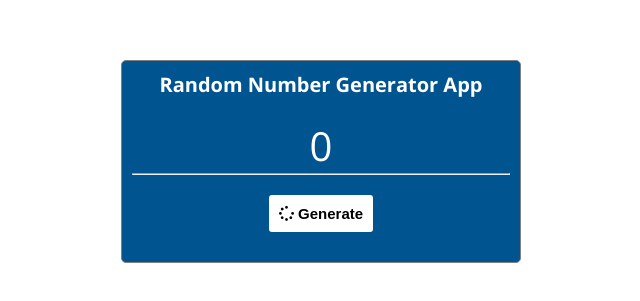
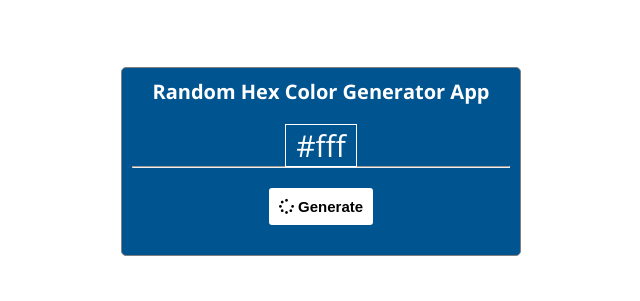
Before and after one commit to mantas1235/count_App, a plain HTML site: page index.html in a window 1280 px wide. Shown: the part 239-540 px from the top of the page, without its empty margins (319-959 px from the left). Drawn offline with nearby package versions, Linux system fonts and the light colour scheme.

Commit message:
make changes in style

```diff
--- a/index.html
+++ b/index.html
@@ -13,8 +13,8 @@
   <body>
     <div class="container">
       <div class="counter_div">
-        <h1>Random Number Generator App</h1>
-        <span class="count number">0</span>
+        <h1>Random Hex Color Generator App</h1>
+        <span class="count color">#fff</span>
         <hr />
         <div class="buttons">
           <button class="reset generate">
--- a/style.css
+++ b/style.css
@@ -59,7 +59,9 @@ img {
 }
 
 .count {
-  font-size: 4rem;
+  font-size: 3rem;
+  border: 1px solid white;
+  padding: 0 1rem;
 }
 
 .buttons button {
```
Also changed, not shown: 1 other file.
